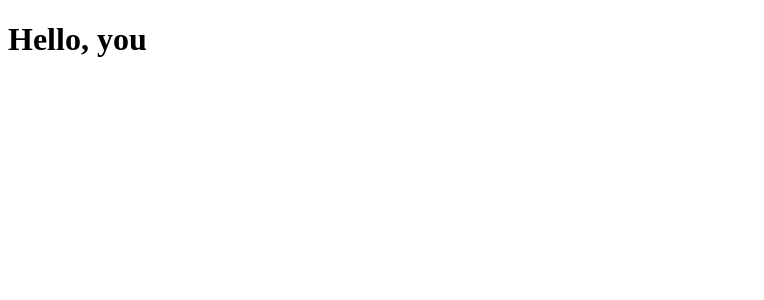
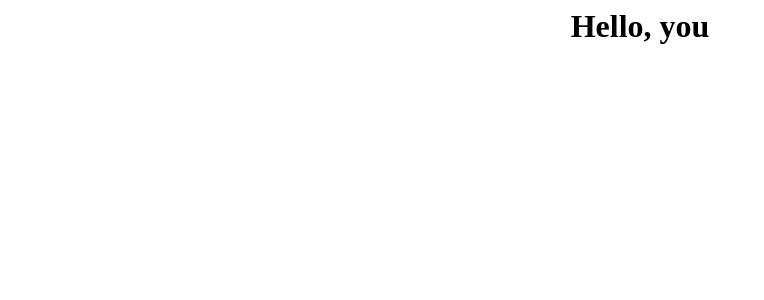
Before and after one commit to JoaoSzlachta/HangMan, a React (Vite) app: page / in a window 1280 px wide. Shown: the top 300 px of the page, without its empty margins (0-764 px from the left). Built offline with nearby package versions, Linux system fonts and the light colour scheme.

Commit message:
style: apply style to heading

```diff
--- a/src/components/heading/heading.css
+++ b/src/components/heading/heading.css
@@ -0,0 +1,9 @@
+h1 {
+    display: flex;
+    flex-direction: column;
+    gap: 2rem;
+    margin: 0 auto;
+    align-items: center;
+    max-width: 800px;
+
+}
```
